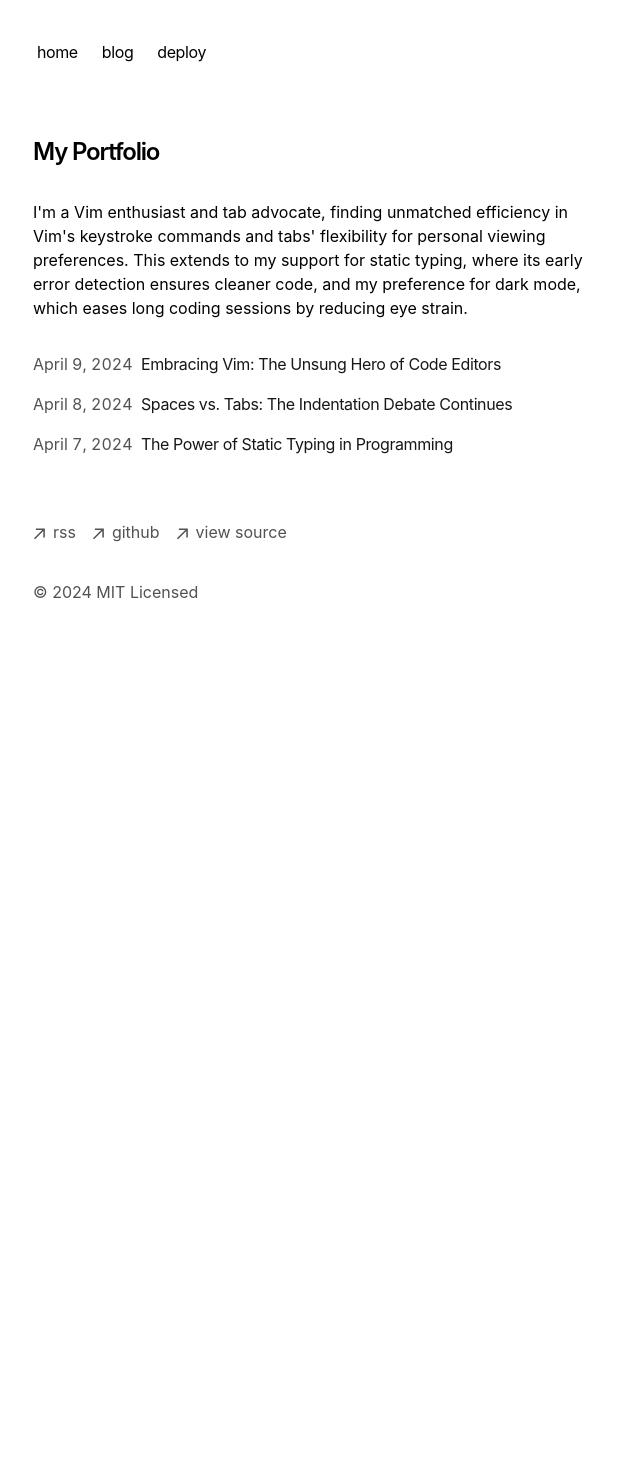
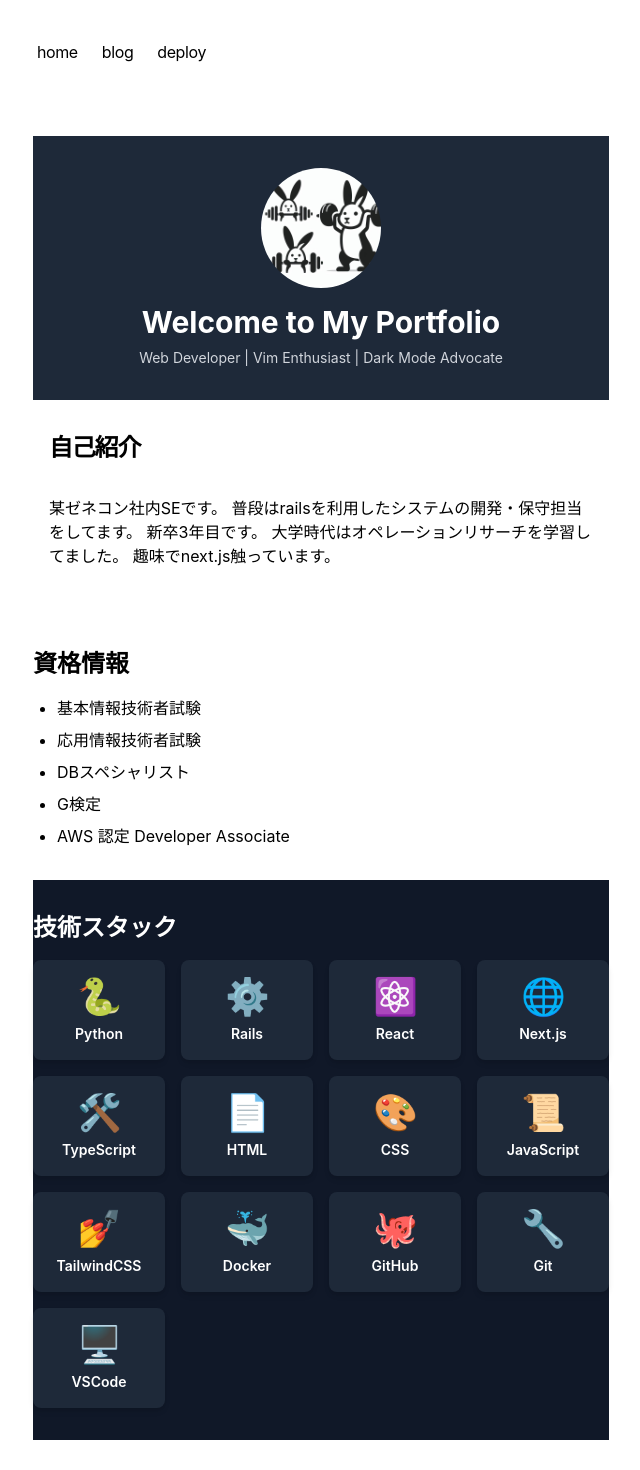
Before and after one commit to takanobu-n/takanobu-portfolio, a Next.js app: page / in a window 1280 px wide. Shown: the top 1470 px of the page, without its empty margins (319-959 px from the left). Before the commit the page ends 800 px from the top, so only its background shows below. Built offline with nearby package versions, Linux system fonts and the light colour scheme.

Commit message:
Aboutの修正をしました

```diff
--- a/app/components/IconCard.tsx
+++ b/app/components/IconCard.tsx
@@ -1,8 +1,8 @@
 const IconCard = ({ icon, label }: { icon: string; label: string }) => {
   return (
-      <div className="flex flex-col items-center bg-gray-100 p-4 rounded-lg shadow-md">
+    <div className="flex flex-col items-center bg-gray-800 text-white p-4 rounded-lg shadow-md hover:bg-gray-700 transition">
       <div className="text-4xl mb-2">{icon}</div>
-        <p>{label}</p>
+      <p className="text-sm font-semibold">{label}</p>
     </div>
   );
 };
--- a/app/components/TechStackSection.tsx
+++ b/app/components/TechStackSection.tsx
@@ -1,14 +1,29 @@
-import IconCard from './IconCard'; // 再利用可能なコンポーネントを活用
+import IconCard from './IconCard';
 
 const TechStackSection = () => {
+  const techStacks = [
+    { icon: '🐍', label: 'Python' },
+    { icon: '⚙️', label: 'Rails' },
+    { icon: '⚛️', label: 'React' },
+    { icon: '🌐', label: 'Next.js' },
+    { icon: '🛠️', label: 'TypeScript' },
+    { icon: '📄', label: 'HTML' },
+    { icon: '🎨', label: 'CSS' },
+    { icon: '📜', label: 'JavaScript' },
+    { icon: '💅', label: 'TailwindCSS' },
+    { icon: '🐳', label: 'Docker' },
+    { icon: '🐙', label: 'GitHub' },
+    { icon: '🔧', label: 'Git' },
+    { icon: '🖥️', label: 'VSCode' },
+  ];
+
   return (
-    <section className="py-8">
+    <section className="py-8 bg-gray-900 text-white">
       <h2 className="text-2xl font-bold mb-4">技術スタック</h2>
-      <div className="grid grid-cols-2 sm:grid-cols-4 gap-4">
-        <IconCard icon="🛠️" label="TypeScript" />
-        <IconCard icon="⚛️" label="React" />
-        <IconCard icon="🌐" label="Next.js" />
-        <IconCard icon="🎨" label="TailwindCSS" />
+      <div className="grid grid-cols-2 sm:grid-cols-3 md:grid-cols-4 gap-4">
+        {techStacks.map((tech, index) => (
+          <IconCard key={index} icon={tech.icon} label={tech.label} />
+        ))}
       </div>
     </section>
   );
--- a/app/page.tsx
+++ b/app/page.tsx
@@ -1,21 +1,38 @@
-import { BlogPosts } from 'app/components/posts'
+import HeroSection from './components/HeroSection';
+import QualificationSection from './components/QualificationSection';
+import TechStackSection from './components/TechStackSection';
+import { BlogPosts } from 'app/components/posts';
 
 export default function Page() {
   return (
-    <section>
-      <h1 className="mb-8 text-2xl font-semibold tracking-tighter">
-        My Portfolio
-      </h1>
-      <p className="mb-4">
-        {`I'm a Vim enthusiast and tab advocate, finding unmatched efficiency in
-        Vim's keystroke commands and tabs' flexibility for personal viewing
-        preferences. This extends to my support for static typing, where its
-        early error detection ensures cleaner code, and my preference for dark
-        mode, which eases long coding sessions by reducing eye strain.`}
-      </p>
+    <main>
+      {/* Hero Section */}
+      <HeroSection />
+
+      {/* About Section */}
+      <section className="container mx-auto px-4 py-8">
+        <h1 className="mb-8 text-2xl font-semibold tracking-tighter">
+          自己紹介
+        </h1>
+        <p className="mb-4">
+          {`某ゼネコン社内SEです。
+          普段はrailsを利用したシステムの開発・保守担当をしてます。
+          新卒3年目です。
+          大学時代はオペレーションリサーチを学習してました。
+          趣味でnext.js触っています。`}
+        </p>
+      </section>
+
+      {/* Qualification Section */}
+      <QualificationSection />
+
+      {/* Tech Stack Section */}
+      <TechStackSection />
+
+      {/* Blog Posts Section */}
       <div className="my-8">
         <BlogPosts />
       </div>
-    </section>
-  )
+    </main>
+  );
 }
```
Also changed, not shown: public/tra_rab.jpg (added), 1 other file (tests, documents, lock files or other folders). Lines whose indentation alone changed are shown as unchanged.
